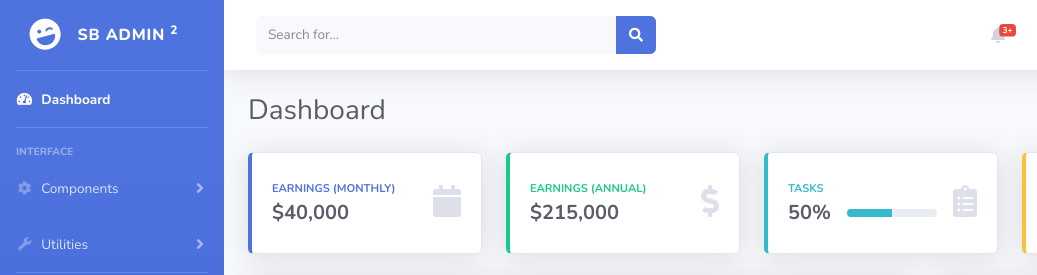
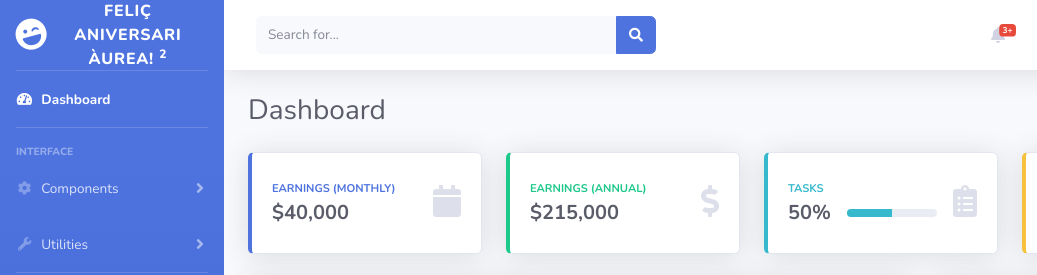
Before and after one commit to xLu1s/landing, a website with bundled scripts: page index.html in a window 1280 px wide. Shown: the top 275 px of the page, 0-1037 px from the left. Built offline with nearby package versions, Linux system fonts and the light colour scheme.

Commit message:
Posem el titol d'Àaurea

```diff
--- a/index.html
+++ b/index.html
@@ -35,7 +35,7 @@
                 <div class="sidebar-brand-icon rotate-n-15">
                     <i class="fas fa-laugh-wink"></i>
                 </div>
-                <div class="sidebar-brand-text mx-3">SB Admin <sup>2</sup></div>
+                <div class="sidebar-brand-text mx-3">FELIÇ ANIVERSARI ÀUREA! <sup>2</sup></div>
             </a>
 
             <!-- Divider -->
```
